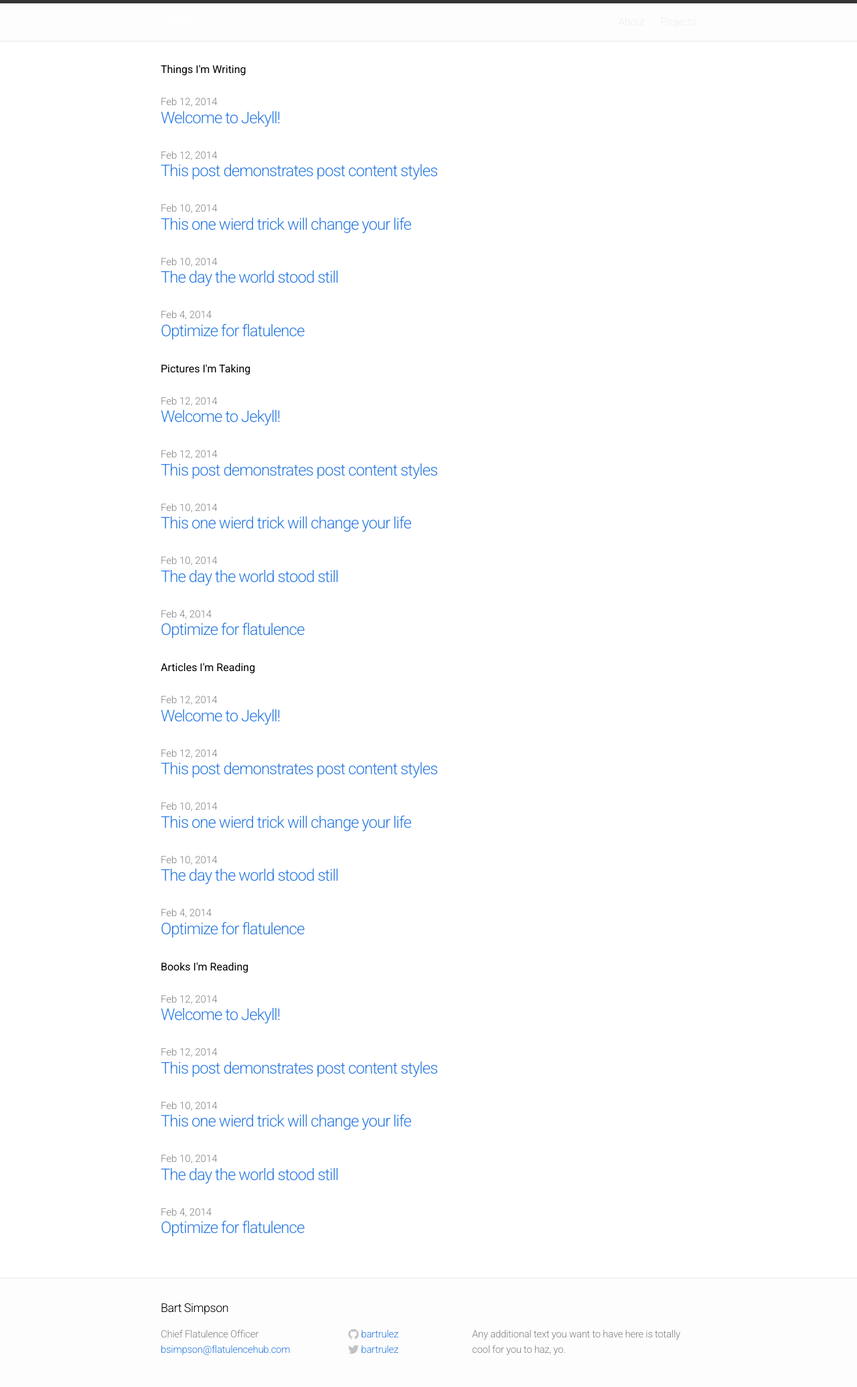
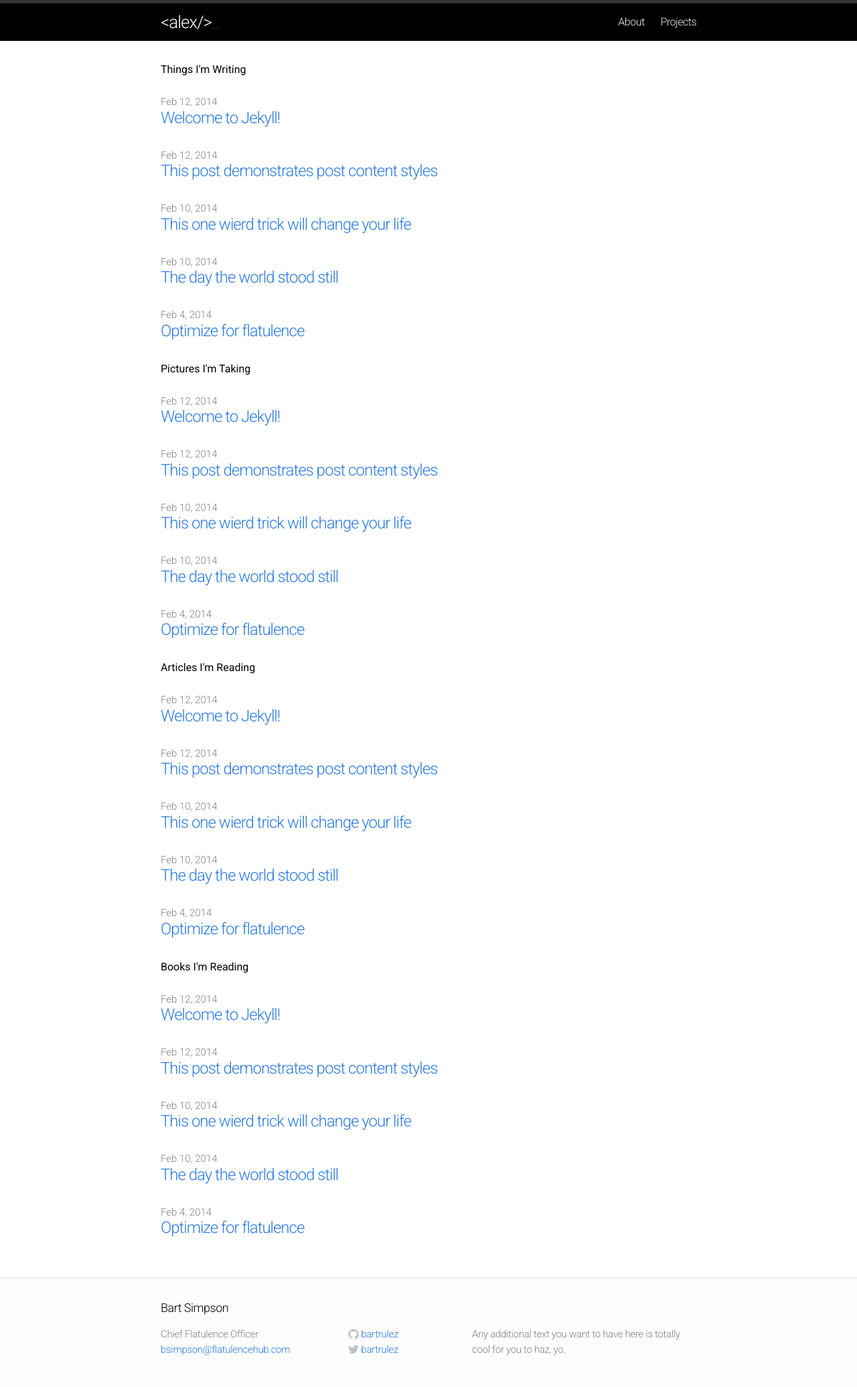
Before and after one commit to yofeed/yofeed.github.io, a Jekyll site: the page built from index.html, in a window 1280 px wide. Shown: the whole page at 67% size. Built offline with Jekyll 4.4.1, drawn with Linux system fonts in a browser that asks for light colours; Markdown is read by kramdown in place of the engine named in the settings.

Commit message:
Update main.css

```diff
--- a/css/main.css
+++ b/css/main.css
@@ -51,7 +51,7 @@ a:visited { color: #205caa; }
   border-top: 5px solid #333;
   border-bottom: 1px solid #e8e8e8;
   min-height: 56px;
-  background-color: #0000;
+  background-color: #000;
 }
 
 .site-title,
```
